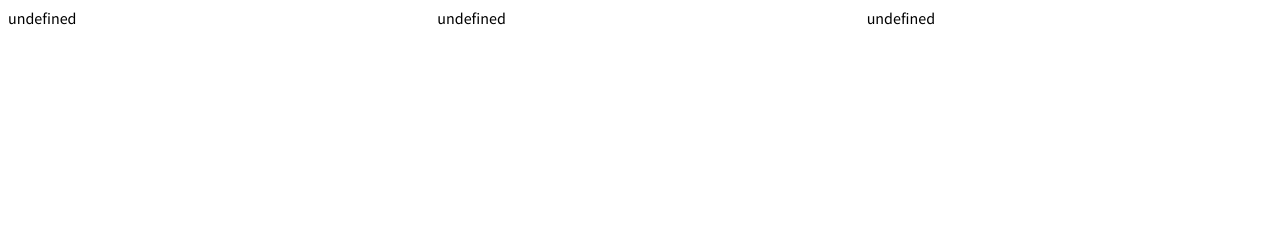
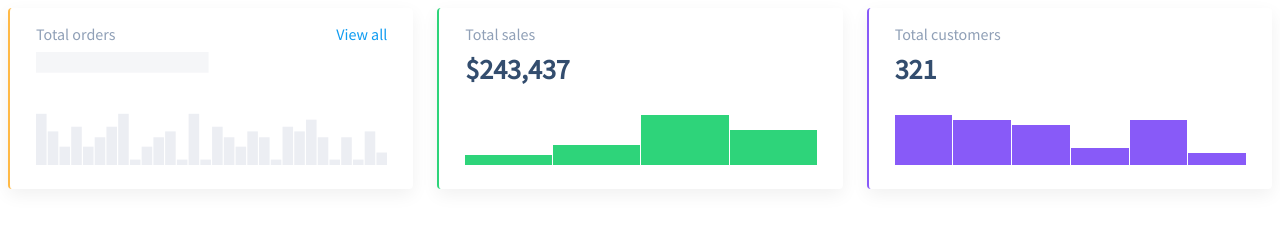
Before and after one commit to js-tasks-ru/js-20200622_pavel-zavrazhnov, a website: page 04-oop-basic-intro-to-dom/1-column-chart/index.html in a window 1280 px wide. Drawn offline with Linux system fonts and the light colour scheme.

Commit message:
04 section ready

```diff
--- a/04-oop-basic-intro-to-dom/1-column-chart/index.html
+++ b/04-oop-basic-intro-to-dom/1-column-chart/index.html
@@ -42,6 +42,10 @@
       orders.append(ordersChart.element);
       sales.append(salesChart.element);
       customers.append(customersChart.element);
+
+      setTimeout( () => {
+        salesChart.update({bodyData: [10, 20, 50, 35]})
+      }, 5000)
     </script>
   </body>
 </html>
--- a/04-oop-basic-intro-to-dom/1-column-chart/index.js
+++ b/04-oop-basic-intro-to-dom/1-column-chart/index.js
@@ -1,3 +1,75 @@
 export default class ColumnChart {
+  element;
+  chartColumns;
+  chartHeight = 50;
 
+  constructor({
+    data = [],
+    label = '',
+    link = '',
+    value = 0
+  } = {}) {
+    this.data = [...data];
+    this.label = label;
+    this.link = link;
+    this.value = value;
+
+    this.element = document.createElement('div');
+    this.element.className += `column-chart${this.data.length === 0 ? ' column-chart_loading' : ''}`;
+
+    this.setColumns();
+    this.render();
+    this.chartColumns = this.element.querySelector('.column-chart__chart');
+  }
+
+  setColumns() {
+    const maxValue = Math.max(...this.data);
+    const scale = this.chartHeight / maxValue;
+
+    this.columns = this.data.map(item => {
+      return {
+        percent: (item / maxValue * 100).toFixed(0) + '%',
+        value: String(Math.floor(item * scale))
+      };
+    });
+  }
+
+  renderColumns() {
+    return this.columns
+      .map(item => `<div style="--value:${item.value}" data-tooltip="${item.percent}"></div>`)
+      .join('');
+  }
+
+  update({
+    bodyData = this.data,
+  } = {}) {
+    this.data = [...bodyData];
+    this.setColumns();
+    this.chartColumns.innerHTML = this.renderColumns();
+  }
+
+  render() {
+    const viewAll = this.link ? `<a href="/${this.link}" class="column-chart__link">View all</a>` : '';
+
+    this.element.innerHTML = `
+      <div class="column-chart__title">
+        Total ${this.label}
+        ${viewAll}
+      </div>
+      <div class="column-chart__container">
+        <div data-element="header" class="column-chart__header">${this.value}</div>
+      </div>
+      <div class="column-chart__chart">
+        ${this.renderColumns()}
+      </div>
+    `;
+  }
+
+  remove() {
+    this.element.remove();
+  }
+
+  destroy() {
+    this.remove();
+  }
 }
```
